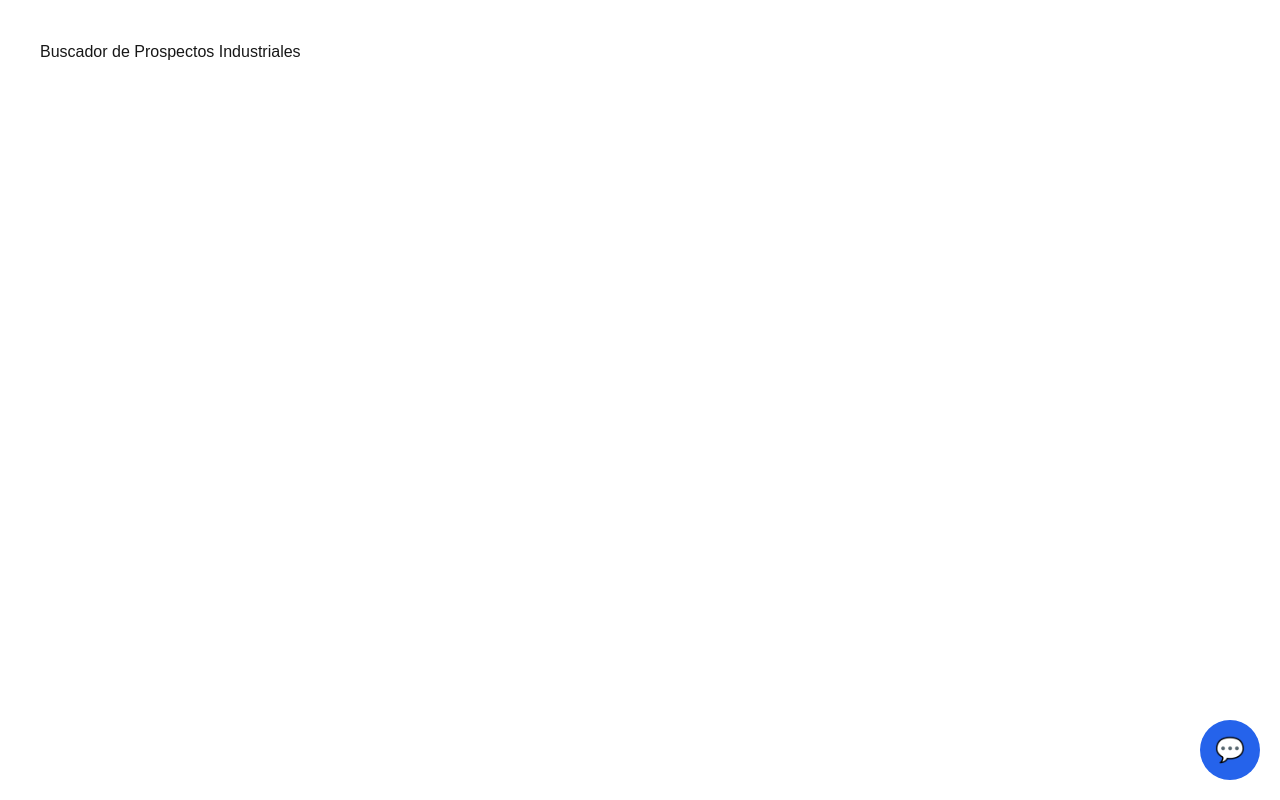
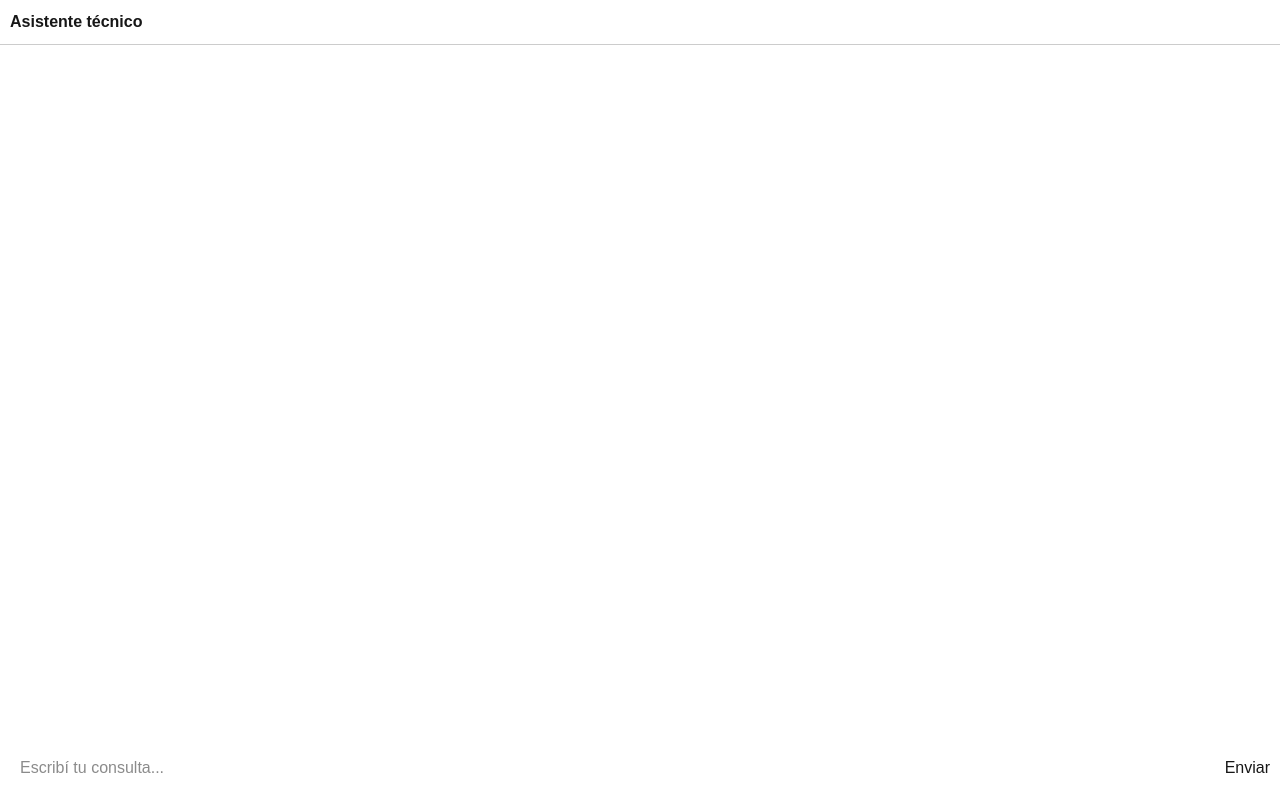
Before and after one commit to ricardorivera972/agustina-burbuja-chat, a Next.js app: page / in a window 1280 px wide. Built offline with nearby package versions, Linux system fonts and the light colour scheme.

Commit message:
fix mobile pantalla completa

```diff
--- a/app/chat/chatui.tsx
+++ b/app/chat/chatui.tsx
@@ -11,24 +11,10 @@ export default function ChatUI() {
   const [message, setMessage] = useState("")
   const [messages, setMessages] = useState<Message[]>([])
   const [loading, setLoading] = useState(false)
-  const [open, setOpen] = useState(false)
+  const [open, setOpen] = useState(true) // 🔴 SIEMPRE ABIERTO
   const [showForm, setShowForm] = useState(false)
-  const [isMobile, setIsMobile] = useState(false)
 
   const bottomRef = useRef<HTMLDivElement | null>(null)
-
-  // 🔴 detectar mobile
-  useEffect(() => {
-    if (typeof window !== "undefined") {
-      const mobile = window.innerWidth < 768
-      setIsMobile(mobile)
-
-      // abrir automático en celular
-      if (mobile) {
-        setOpen(true)
-      }
-    }
-  }, [])
 
   const sendMessage = async () => {
     if (!message.trim()) return
@@ -103,63 +89,32 @@ export default function ChatUI() {
 
   return (
     <>
-      {/* 🔵 BURBUJA SOLO EN DESKTOP */}
-      {!open && !isMobile && (
-        <div
-          onClick={() => setOpen(true)}
-          style={{
-            position: "fixed",
-            bottom: "20px",
-            right: "20px",
-            width: "60px",
-            height: "60px",
-            backgroundColor: "#2563eb",
-            borderRadius: "50%",
-            display: "flex",
-            alignItems: "center",
-            justifyContent: "center",
-            color: "white",
-            fontSize: "24px",
-            cursor: "pointer",
-            zIndex: 9999
-          }}
-        >
-          💬
-        </div>
-      )}
-
-      {open && (
       <div
         style={{
           position: "fixed",
-            bottom: isMobile ? "0" : "90px",
-            right: isMobile ? "0" : "20px",
-            width: isMobile ? "100%" : "350px",
-            height: isMobile ? "100%" : "auto",
+          bottom: "0",
+          right: "0",
+          width: "100%",
+          height: "100%",
           background: "white",
-            border: isMobile ? "none" : "1px solid #ccc",
-            borderRadius: isMobile ? "0" : "10px",
           zIndex: 9999,
-            boxShadow: isMobile ? "none" : "0 0 10px rgba(0,0,0,0.2)"
+          display: "flex",
+          flexDirection: "column"
         }}
       >
         <div
           style={{
             padding: "10px",
-              borderBottom: "1px solid #ccc",
-              display: "flex",
-              justifyContent: "space-between",
-              alignItems: "center"
+            borderBottom: "1px solid #ccc"
           }}
         >
           <b>Asistente técnico</b>
-            {!isMobile && <button onClick={() => setOpen(false)}>X</button>}
         </div>
 
         <div
           style={{
             padding: 15,
-              height: isMobile ? "calc(100% - 120px)" : "380px",
+            flex: 1,
             overflowY: "auto",
             display: "flex",
             flexDirection: "column",
@@ -213,6 +168,15 @@ export default function ChatUI() {
                   alert("Datos enviados correctamente")
                   setShowForm(false)
                 }}
+                style={{
+                  marginTop: 8,
+                  width: "100%",
+                  padding: 8,
+                  background: "#2563eb",
+                  color: "white",
+                  border: "none",
+                  borderRadius: 6
+                }}
               >
                 Enviar datos
               </button>
@@ -227,7 +191,7 @@ export default function ChatUI() {
             value={message}
             onChange={(e) => setMessage(e.target.value)}
             placeholder="Escribí tu consulta..."
-              style={{ flex: 1 }}
+            style={{ flex: 1, padding: 10 }}
           />
 
           <button onClick={sendMessage} disabled={loading}>
@@ -235,7 +199,6 @@ export default function ChatUI() {
           </button>
         </div>
       </div>
-      )}
     </>
   )
 }
```
Lines whose indentation alone changed are shown as unchanged.
